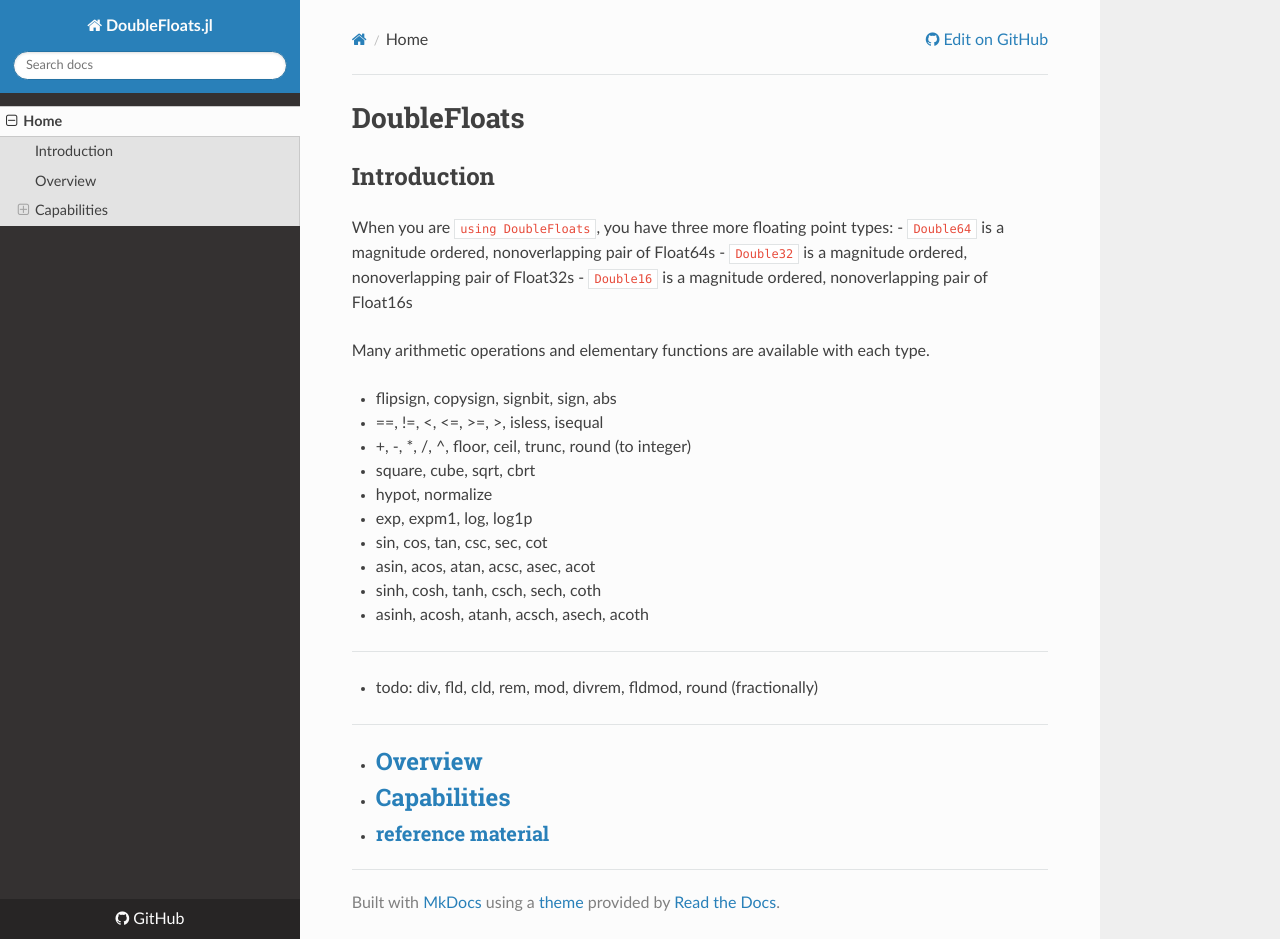
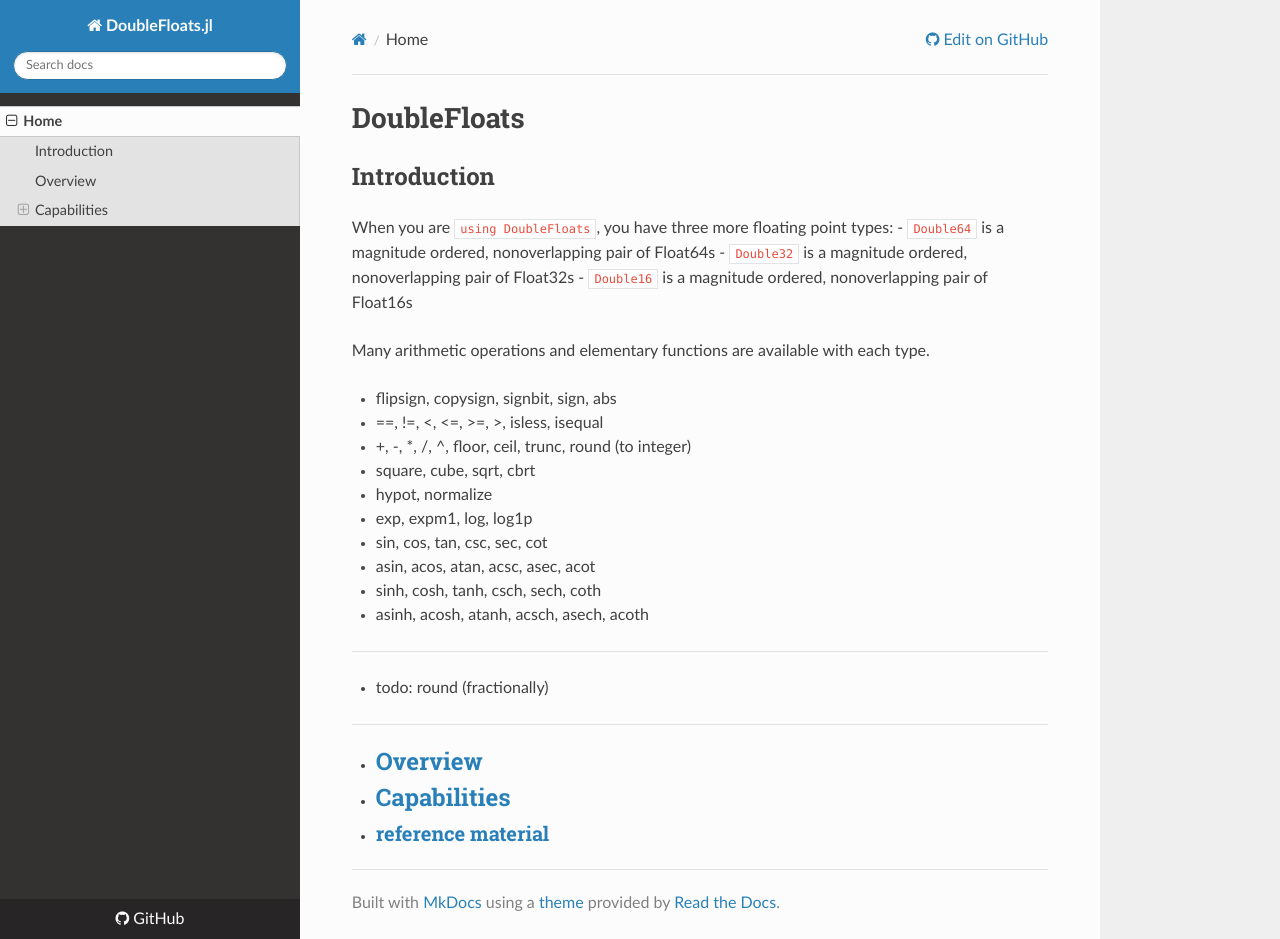
Before and after one commit to JuliaMath/DoubleFloats.jl, an MkDocs documentation site: the page built from docs/src/index.md, in a window 1280 px wide and 939 px high. Built offline with MkDocs 1.6.1, drawn with Linux system fonts in a browser that asks for light colours; nearby versions of some CDN libraries; old or Windows-style settings are respelled for this version of MkDocs.

Commit message:
Update index.md

```diff
--- a/docs/src/index.md
+++ b/docs/src/index.md
@@ -24,7 +24,7 @@
 - asinh, acosh, atanh, acsch, asech, acoth
 
 ----
-- todo: div, fld, cld, rem, mod, divrem, fldmod, round (fractionally)
+- todo: round (fractionally)
 
 
 
```
